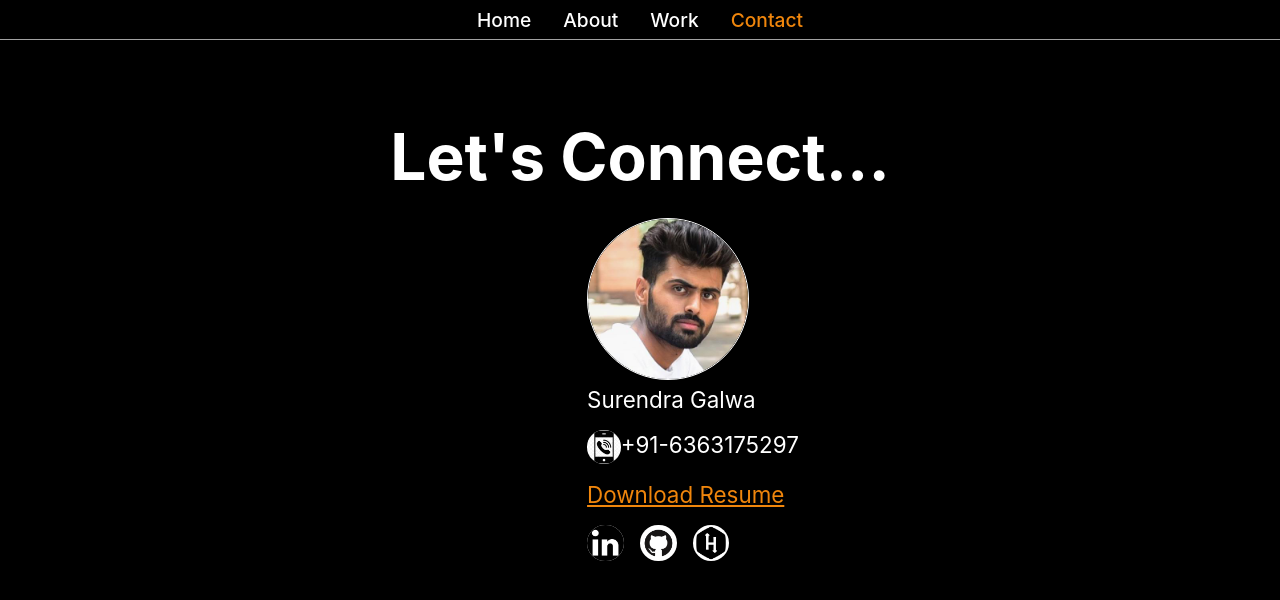
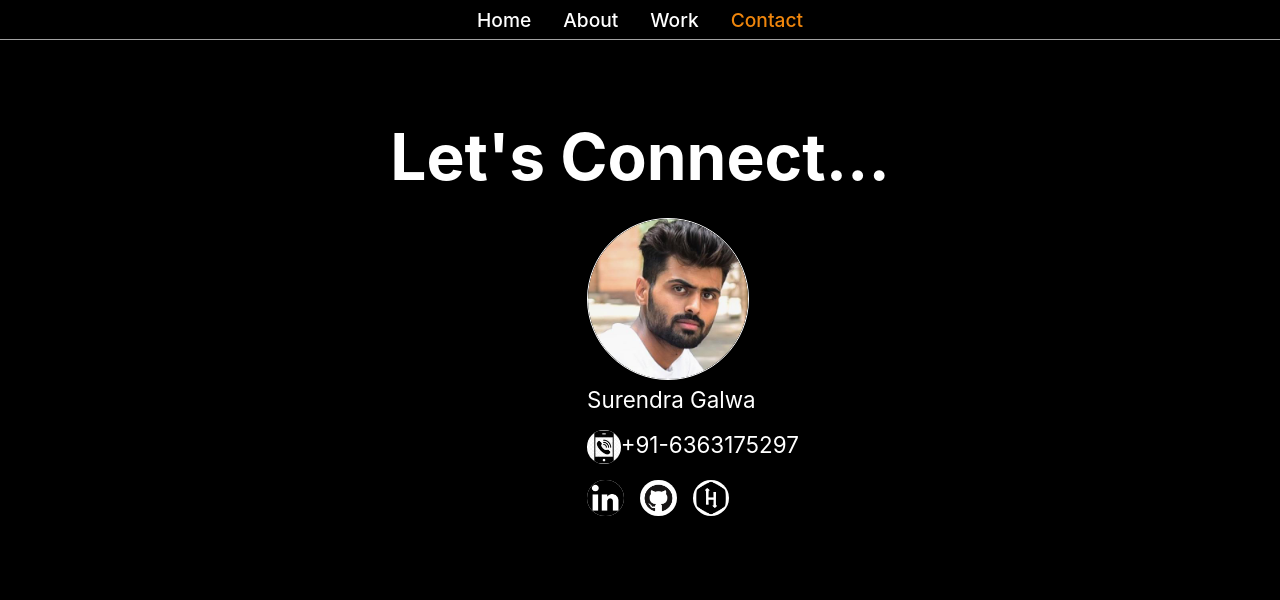
Before and after one commit to surendragalwa11/surendra.github.io, a React (Create React App) app: page /portfolio/contact in a window 1280 px wide. Shown: the top 600 px of the page. Built offline with nearby package versions, Linux system fonts and the light colour scheme.

Commit message:
removed resume

```diff
--- a/src/components/Contact.jsx
+++ b/src/components/Contact.jsx
@@ -1,8 +1,8 @@
-import React, {Component} from 'react';
+import React, { Component } from 'react';
 
 import userInfo from '../data/User.json';
 import userImage from '../data/background.jpeg';
-import resume from '../data/resume.pdf';
+// import resume from '../data/resume.pdf';
 import mobileIcon from '../data/icons/mobile.png';
 import linkedinIcon from '../data/icons/linkedin.png';
 import hackerrankIcon from '../data/icons/hackerrank.png';
@@ -17,7 +17,7 @@ class Contact extends Component {
     }
 
     render() {
-        return(
+        return (
             <div className='contact-page page'>
                 <h1 className='title'>
                     {userInfo.contact.title}
@@ -27,11 +27,11 @@ class Contact extends Component {
                         <img src={userImage} className='user-image' alt={userInfo.contact.name} />
                         <h3 className='user-name'>{userInfo.contact.name}</h3>
                         <h3 className='call-section'><img src={mobileIcon} alt='mobile' />{userInfo.contact.mobile}</h3>
-                        <h3>
+                        {/* <h3>
                             <a href={resume} download className='active-link'>
                                 {userInfo.contact.resume_label}
                             </a>
-                        </h3>
+                        </h3> */}
                         <div className='social-profile'>
                             <a href={userInfo.contact.linkedin_url} target='_blank' rel="noopener noreferrer">
                                 <img src={linkedinIcon} alt='linkedin' />
```
Also changed, not shown: 1 other file (tests, documents, lock files or other folders).
